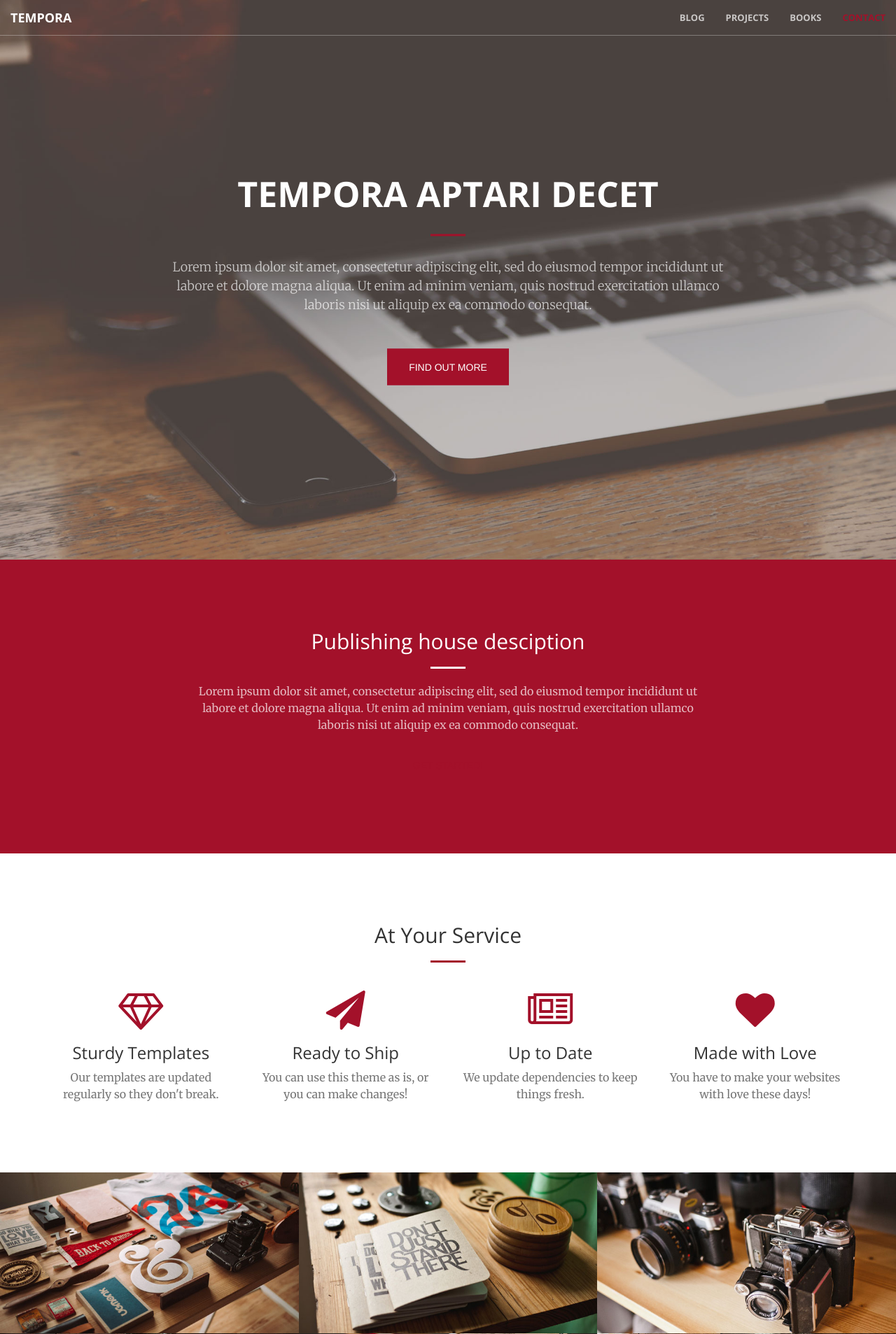
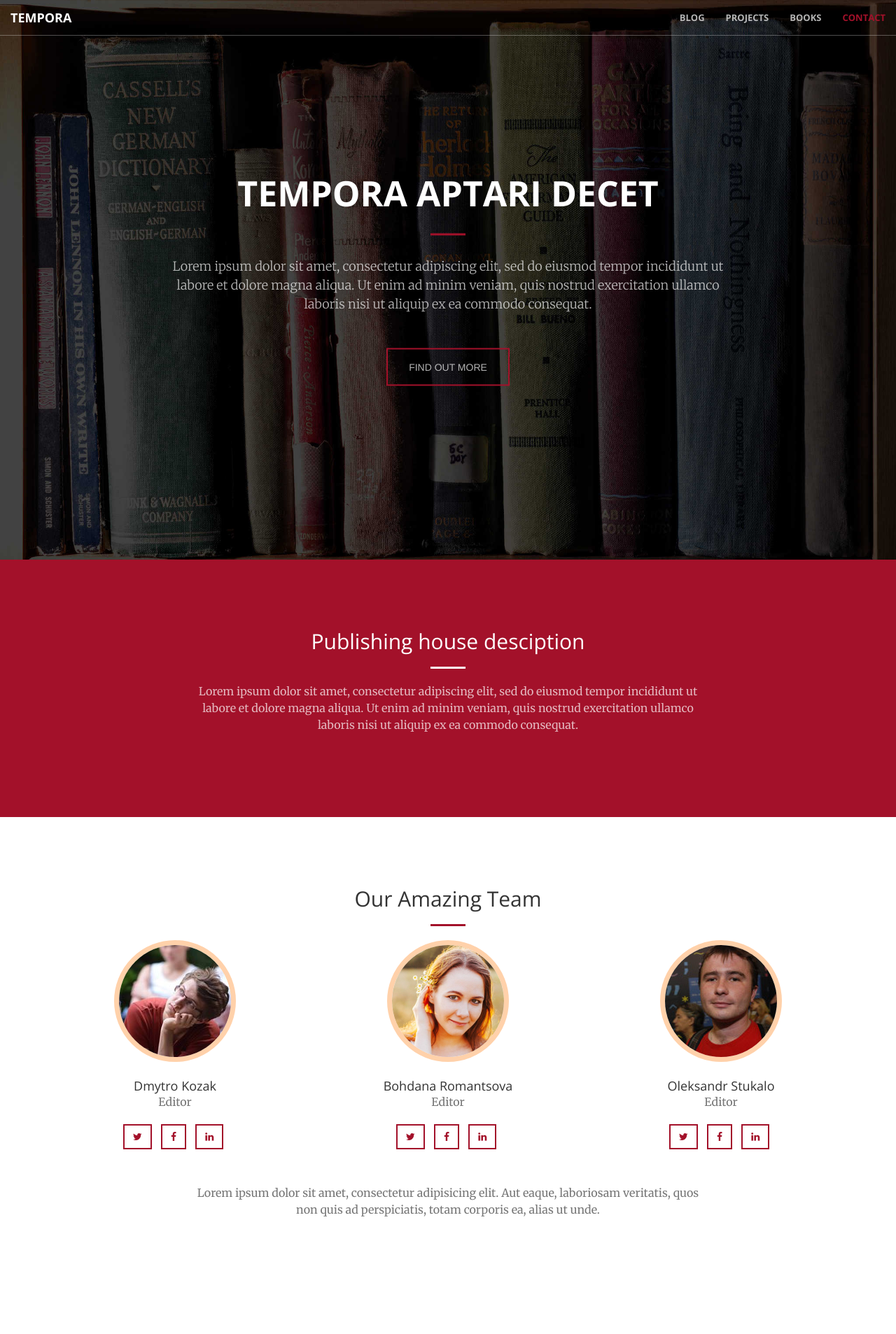
Before and after one commit to biletboh/tempora, a Django app: page / in a window 1280 px wide. Shown: the top 1907 px of the page at 70% size. Run offline with Django 3.2, Linux system fonts and the light colour scheme; some libraries are stand-ins or nearby versions.

Commit message:
added our team section

```diff
--- a/pbhouse/static/pbhouse/css/tempora.css
+++ b/pbhouse/static/pbhouse/css/tempora.css
@@ -206,6 +206,22 @@ header .header-content .header-content-inner p {
 .section-heading {
   margin-top: 0;
 }
+.team-member {
+  text-align: center;
+  margin-bottom: 50px;
+}
+.team-member img {
+  margin: 0 auto;
+  border: 7px solid #FFD1AA;
+}
+.team-member h4 {
+  margin-top: 25px;
+  margin-bottom: 0;
+  text-transform: none;
+}
+.team-member p {
+  margin-top: 0;
+}
 .service-box {
   max-width: 400px;
   margin: 50px auto 0;
@@ -292,64 +308,28 @@ header .header-content .header-content-inner p {
   border-radius: 0;
 }
 .btn-default {
-  border: 1px solid #A3112A;
-  color: #A3112A;
+  border: 2px solid #A3112A;
+  color: rgba(255, 255, 255, 0.7);
   background-color: transparent;
 }
 .btn-default:hover,
 .btn-default:focus {
-  border: 1px solid #A3112A;
+  border: 2px solid #A3112A;
   outline: none;
   color: white;
   background-color: #A3112A;
 }
 .btn-primary {
+  border: 2px solid #A3112A;
+  color: #A3112A;
+  background-color: transparent;
+}
+.btn-primary:hover,
+.btn-primary:focus {
+  border: 2px solid #A3112A;
+  outline: none;
   color: white;
   background-color: #A3112A;
-  border-color: #A3112A;
-  -webkit-transition: all 0.35s;
-  -moz-transition: all 0.35s;
-  transition: all 0.35s;
-}
-.btn-primary:hover,
-.btn-primary:focus,
-.btn-primary.focus,
-.btn-primary:active,
-.btn-primary.active,
-.open > .dropdown-toggle.btn-primary {
-  color: white;
-  background-color: #8c0f24;
-  border-color: #830e22;
-}
-.btn-primary:active,
-.btn-primary.active,
-.open > .dropdown-toggle.btn-primary {
-  background-image: none;
-}
-.btn-primary.disabled,
-.btn-primary[disabled],
-fieldset[disabled] .btn-primary,
-.btn-primary.disabled:hover,
-.btn-primary[disabled]:hover,
-fieldset[disabled] .btn-primary:hover,
-.btn-primary.disabled:focus,
-.btn-primary[disabled]:focus,
-fieldset[disabled] .btn-primary:focus,
-.btn-primary.disabled.focus,
-.btn-primary[disabled].focus,
-fieldset[disabled] .btn-primary.focus,
-.btn-primary.disabled:active,
-.btn-primary[disabled]:active,
-fieldset[disabled] .btn-primary:active,
-.btn-primary.disabled.active,
-.btn-primary[disabled].active,
-fieldset[disabled] .btn-primary.active {
-  background-color: #A3112A;
-  border-color: #A3112A;
-}
-.btn-primary .badge {
-  color: #A3112A;
-  background-color: white;
 }
 .btn-xl {
   padding: 15px 30px;
--- a/pbhouse/static/pbhouse/less/mixins.less
+++ b/pbhouse/static/pbhouse/less/mixins.less
@@ -11,6 +11,19 @@
     -moz-background-size: cover;
     background-size: cover;
     -o-background-size: cover;
+}
+
+.btn-base(@color; @background; @border) {
+    border: 2px solid @border;
+    color: @color;
+    background-color: transparent;
+    &:hover,
+    &:focus {
+        border: 2px solid @border;
+        outline: none;
+        color: white;
+        background-color: @background;
+    }
 }
 
 .button-variant(@color; @background; @border) {
--- a/pbhouse/static/pbhouse/less/tempora.less
+++ b/pbhouse/static/pbhouse/less/tempora.less
@@ -225,6 +225,23 @@ header {
     margin-top: 0;
 }
 
+.team-member {
+    text-align: center;
+    margin-bottom: 50px;
+    img {
+        margin: 0 auto;
+        border: 7px solid @orange-light;
+    }
+    h4 {
+        margin-top: 25px;
+        margin-bottom: 0;
+        text-transform: none;
+    }
+    p {
+        margin-top: 0;
+    }
+}
+
 .service-box {
     max-width: 400px;
     margin: 50px auto 0;
@@ -324,20 +341,11 @@ header {
 }
 
 .btn-default {
-    border: 1px solid @theme-primary;
-    color: @theme-primary;
-    background-color: transparent;
-    &:hover,
-    &:focus {
-        border: 1px solid @theme-primary;
-        outline: none;
-        color: white;
-        background-color: @theme-primary;
-    }
+    .btn-base(rgba(255,255,255,0.7);@theme-primary;@theme-primary;);
 }
 
 .btn-primary {
-    .button-variant(white;@theme-primary;@theme-primary);
+    .btn-base(@theme-primary;@theme-primary;@theme-primary);
 }
 
 .btn-xl {
--- a/pbhouse/static/pbhouse/less/variables.less
+++ b/pbhouse/static/pbhouse/less/variables.less
@@ -3,6 +3,7 @@
 // Gray and Brand Colors for use across theme
 
 @theme-primary:    #A3112A;
+@orange-light:     #FFD1AA;
 
 @gray-base:        #000;
 @gray-darker:      lighten(@gray-base, 13.5%); // #222
--- a/pbhouse/templates/pbhouse/landing.html
+++ b/pbhouse/templates/pbhouse/landing.html
@@ -9,7 +9,7 @@
       <h1 id="homeHeading">Tempora aptari decet</h1>
       <hr>
       <p>Lorem ipsum dolor sit amet, consectetur adipiscing elit, sed do eiusmod tempor incididunt ut labore et dolore magna aliqua. Ut enim ad minim veniam, quis nostrud exercitation ullamco laboris nisi ut aliquip ex ea commodo consequat.</p>
-      <a href="#about" class="btn btn-primary btn-xl page-scroll">Find Out More</a>
+      <a href="#about" class="btn btn-default btn-xl page-scroll">Find Out More</a>
     </div>
   </div>
 </header>
@@ -21,7 +21,71 @@
         <h2 class="section-heading">Publishing house desciption</h2>
         <hr class="light">
         <p class="text-faded">Lorem ipsum dolor sit amet, consectetur adipiscing elit, sed do eiusmod tempor incididunt ut labore et dolore magna aliqua. Ut enim ad minim veniam, quis nostrud exercitation ullamco laboris nisi ut aliquip ex ea commodo consequat.</p>
-        <a href="#services" class="page-scroll btn btn-default btn-xl sr-button">Get Started!</a>
+      </div>
+    </div>
+  </div>
+</section>
+
+<!-- Team Section -->
+<section id="team">
+  <div class="container">
+    <div class="row">
+      <div class="col-lg-12 text-center">
+        <h2 class="section-heading">Our Amazing Team</h2>
+        <hr class="primary">
+      </div>
+    </div>
+    <div class="row">
+      <div class="col-sm-4">
+        <div class="team-member">
+          <img src="{% static 'pbhouse/img/dima.jpg' %}" class="img-responsive img-circle" alt="">
+          <h4>Dmytro Kozak</h4>
+          <p class="text-muted">Editor</p>
+          <ul class="list-inline social-buttons">
+            <li><a href="#" class="btn btn-primary"><i class="fa fa-twitter"></i></a>
+            </li>
+            <li><a href="#" class="btn btn-primary"><i class="fa fa-facebook"></i></a>
+            </li>
+            <li><a href="#" class="btn btn-primary"><i class="fa fa-linkedin"></i></a>
+            </li>
+          </ul>
+        </div>
+      </div>
+      <div class="col-sm-4">
+        <div class="team-member">
+          <img src="{% static 'pbhouse/img/romantsova.jpg' %}" class="img-responsive img-circle" alt="">
+          <h4>Bohdana Romantsova</h4>
+          <p class="text-muted">Editor</p>
+          <ul class="list-inline social-buttons">
+            <li><a href="#" class="btn btn-primary"><i class="fa fa-twitter"></i></a>
+            </li>
+            <li><a href="#" class="btn btn-primary"><i class="fa fa-facebook"></i></a>
+            </li>
+            <li><a href="#" class="btn btn-primary"><i class="fa fa-linkedin"></i></a>
+            </li>
+          </ul>
+        </div>
+      </div>
+      <div class="col-sm-4">
+        <div class="team-member">
+          <img src="{% static 'pbhouse/img/stukalo.jpg' %}" class="img-responsive img-circle" alt="">
+          <h4>Oleksandr Stukalo</h4>
+          <p class="text-muted">Editor</p>
+          <ul class="list-inline social-buttons">
+            <li><a href="#" class="btn btn-primary"><i class="fa fa-twitter"></i></a>
+            </li>
+            <li><a href="#" class="btn btn-primary"><i class="fa fa-facebook"></i></a>
+            </li>
+            <li><a href="#" class="btn btn-primary"><i class="fa fa-linkedin"></i></a>
+            </li>
+          </ul>
+        </div>
+      </div>
+
+    </div>
+    <div class="row">
+      <div class="col-lg-8 col-lg-offset-2 text-center">
+        <p class="large text-muted">Lorem ipsum dolor sit amet, consectetur adipisicing elit. Aut eaque, laboriosam veritatis, quos non quis ad perspiciatis, totam corporis ea, alias ut unde.</p>
       </div>
     </div>
   </div>
```
Also changed, not shown: pbhouse/static/pbhouse/img/dima.jpg (added), pbhouse/static/pbhouse/img/header.jpg, pbhouse/static/pbhouse/img/old-header.jpg (added), pbhouse/static/pbhouse/img/romantsova.jpg (added), pbhouse/static/pbhouse/img/stukalo.jpg (added).
